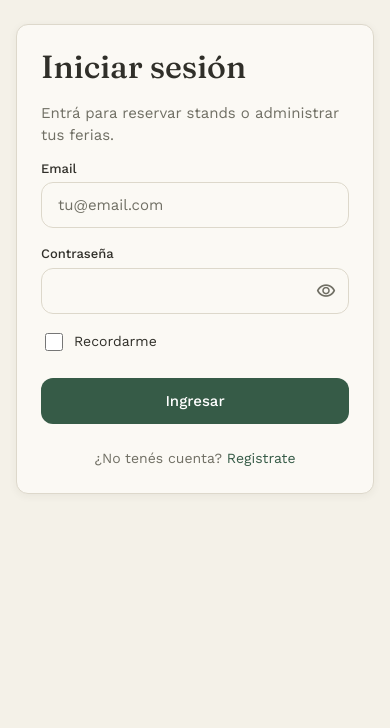
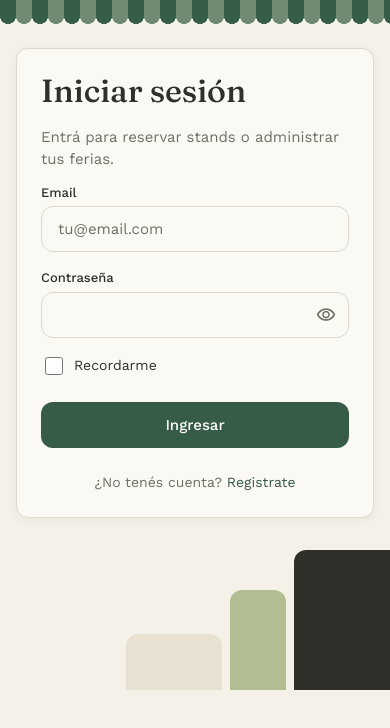
Before and after one commit to camiestevez25-netizen/Red_emprendedora-frontend, an Angular app: page /login in a window 390 px wide. Shown: the top 728 px of the page. Built offline with nearby package versions, Linux system fonts and the light colour scheme.

Commit message:
Login con fondo decorativo

```diff
--- a/src/app/features/auth/login/login.css
+++ b/src/app/features/auth/login/login.css
@@ -1,6 +1,52 @@
+/* Fondo decorativo: ocupa todo el ancho de la página */
+.login-fondo {
+  position: relative;
+  overflow: hidden;
+  min-height: 100vh; //ACA SE CAMBIA LA ALTURA
+}
+
+.login-toldo {
+  --franja: 32px;
+  height: calc(var(--franja) * 1.5);
+  background: repeating-linear-gradient(
+    90deg,
+    var(--color-primary) 0 var(--franja),
+    var(--color-secondary) var(--franja) calc(var(--franja) * 2)
+  );
+  -webkit-mask:
+    linear-gradient(#000 0 0) top / 100% var(--franja) no-repeat,
+    radial-gradient(circle calc(var(--franja) / 2) at 50% var(--franja), #000 98%, transparent) top left / var(--franja) 100% repeat-x;
+  mask:
+    linear-gradient(#000 0 0) top / 100% var(--franja) no-repeat,
+    radial-gradient(circle calc(var(--franja) / 2) at 50% var(--franja), #000 98%, transparent) top left / var(--franja) 100% repeat-x;
+}
+
+.login-bloques {
+  position: absolute;
+  right: 0;
+  bottom: 0;
+  display: flex;
+  align-items: flex-end;
+  gap: var(--space-4);
+  pointer-events: none;
+}
+
+.bloque {
+  display: block;
+  border-radius: var(--radius) var(--radius) 0 0;
+}
+
+.bloque-crema { width: 200px; height: 120px; background: var(--color-surface-alt); }
+.bloque-oliva { width: 120px; height: 220px; background: var(--color-accent); }
+.bloque-tinta { width: 200px; height: 340px; background: var(--color-text); border-top-right-radius: 0; }
+
+/* El login va por encima de la decoración */
 .login {
+  position: relative;
+  z-index: 1;
   display: flex;
   justify-content: center;
+  padding-top: var(--space-7);
 }
 
 .login-card {
@@ -61,6 +107,27 @@
 }
 
 @media (max-width: 768px) {
+  .login-fondo {
+    min-height: 0;
+    padding-bottom: 140px; /* lugar para los bloques debajo de la tarjeta */
+  }
+
+  .login-toldo {
+    --franja: 16px;
+  }
+
+  .login {
+    padding-top: var(--space-5);
+  }
+
+  .login-bloques {
+    gap: var(--space-2);
+  }
+
+  .bloque-crema { width: 96px; height: 56px; }
+  .bloque-oliva { width: 56px; height: 100px; }
+  .bloque-tinta { width: 96px; height: 140px; }
+
   .login-card .card-body {
     padding: var(--space-5);
   }
--- a/src/app/features/auth/login/login.html
+++ b/src/app/features/auth/login/login.html
@@ -1,3 +1,12 @@
+<div class="login-fondo">
+  <!-- Decoración de fondo: toldo arriba y bloques en la esquina -->
+  <div class="guarda-toldo login-toldo" aria-hidden="true"></div>
+  <div class="login-bloques" aria-hidden="true">
+    <span class="bloque bloque-crema"></span>
+    <span class="bloque bloque-oliva"></span>
+    <span class="bloque bloque-tinta"></span>
+  </div>
+
   <section class="container page login">
     <div class="card login-card">
       <div class="card-body">
@@ -71,3 +80,4 @@
       </div>
     </div>
   </section>
+</div>
```
Lines whose indentation alone changed are shown as unchanged.
